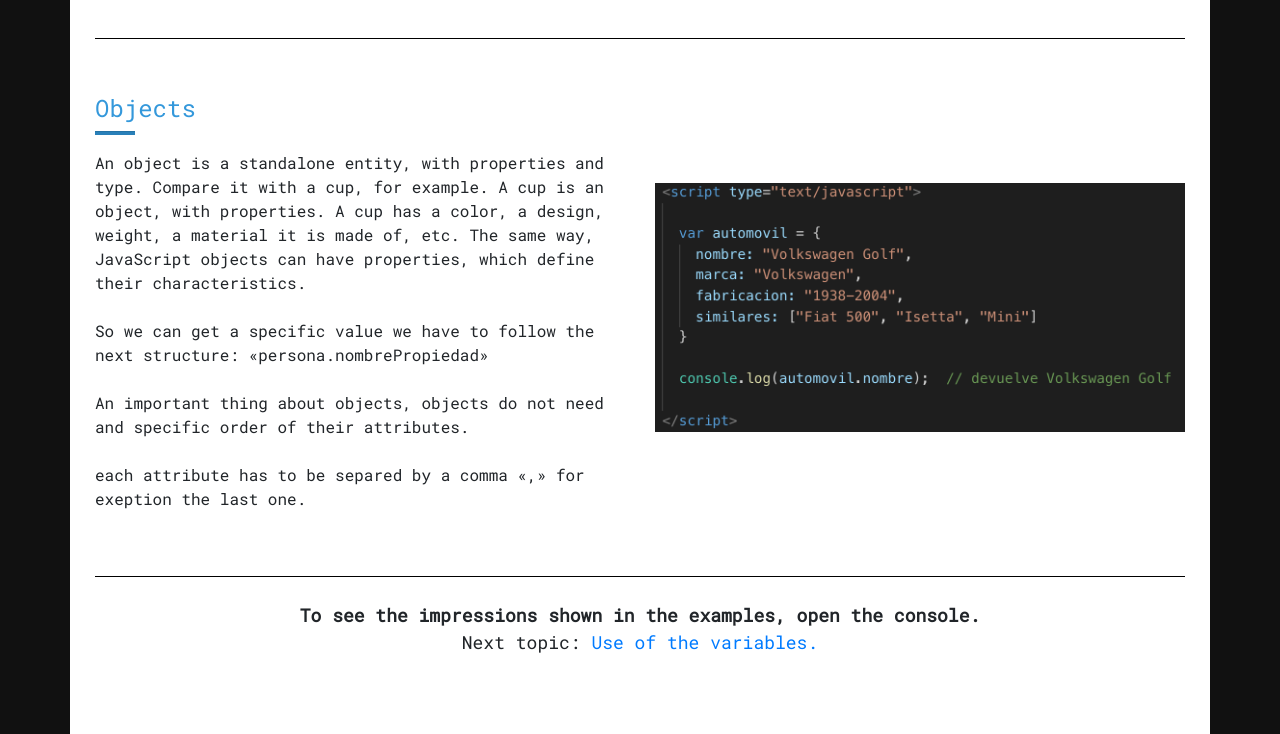
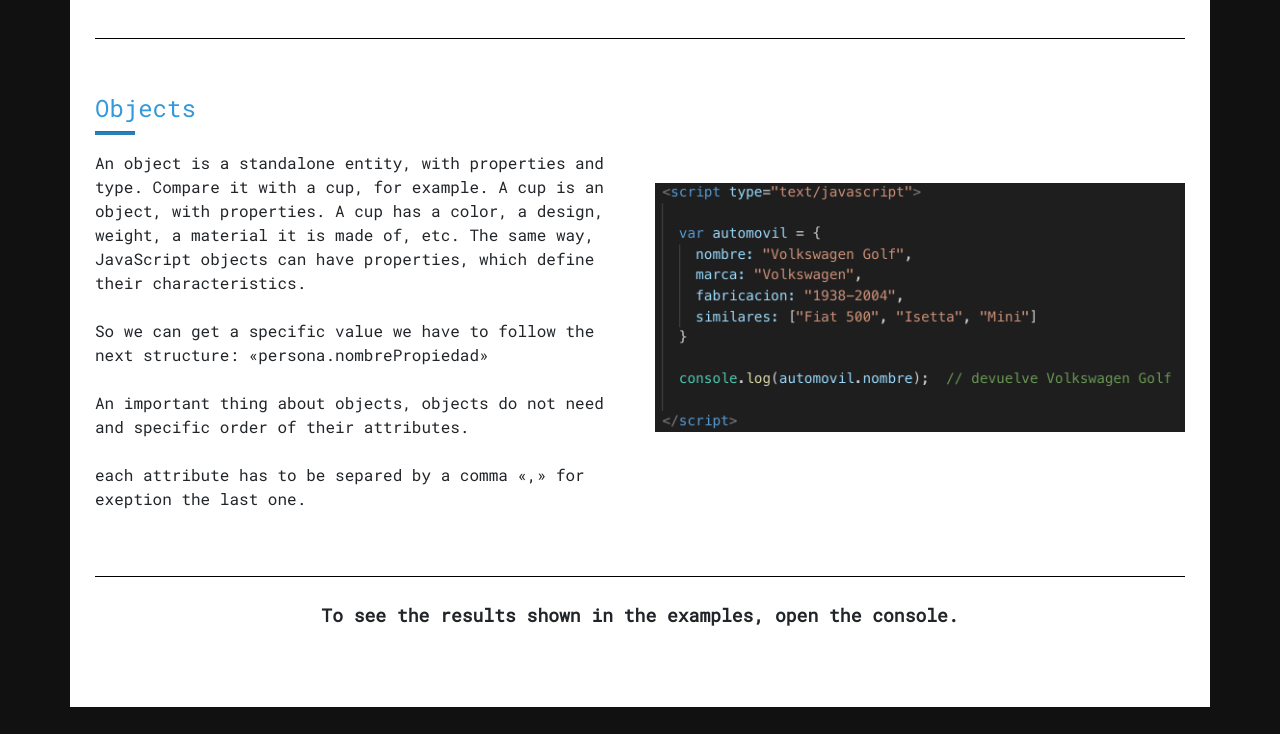
Before and after one commit to smum159/JavaScript_SEPIP, a website built with Parcel: page variablesytipos.html in a window 1280 px wide. Shown: the part 1796-2530 px from the top of the page. After the commit the page ends 2503 px from the top, so only its background shows below. Built offline with nearby package versions, Linux system fonts and the light colour scheme.

Commit message:
Variables del

```diff
--- a/variablesytipos.html
+++ b/variablesytipos.html
@@ -139,8 +139,7 @@
       </div>
       <hr class="hr-temas">
       <div class="mesage-final">
-        <b>To see the impressions shown in the examples, open the console.</b><br>
-        Next topic:&nbsp;<a href="./usevariables.html">Use of the variables.</a>
+        <b>To see the results shown in the examples, open the console.</b><br>
       </div>
     </div>
     <script type="text/javascript">
```
